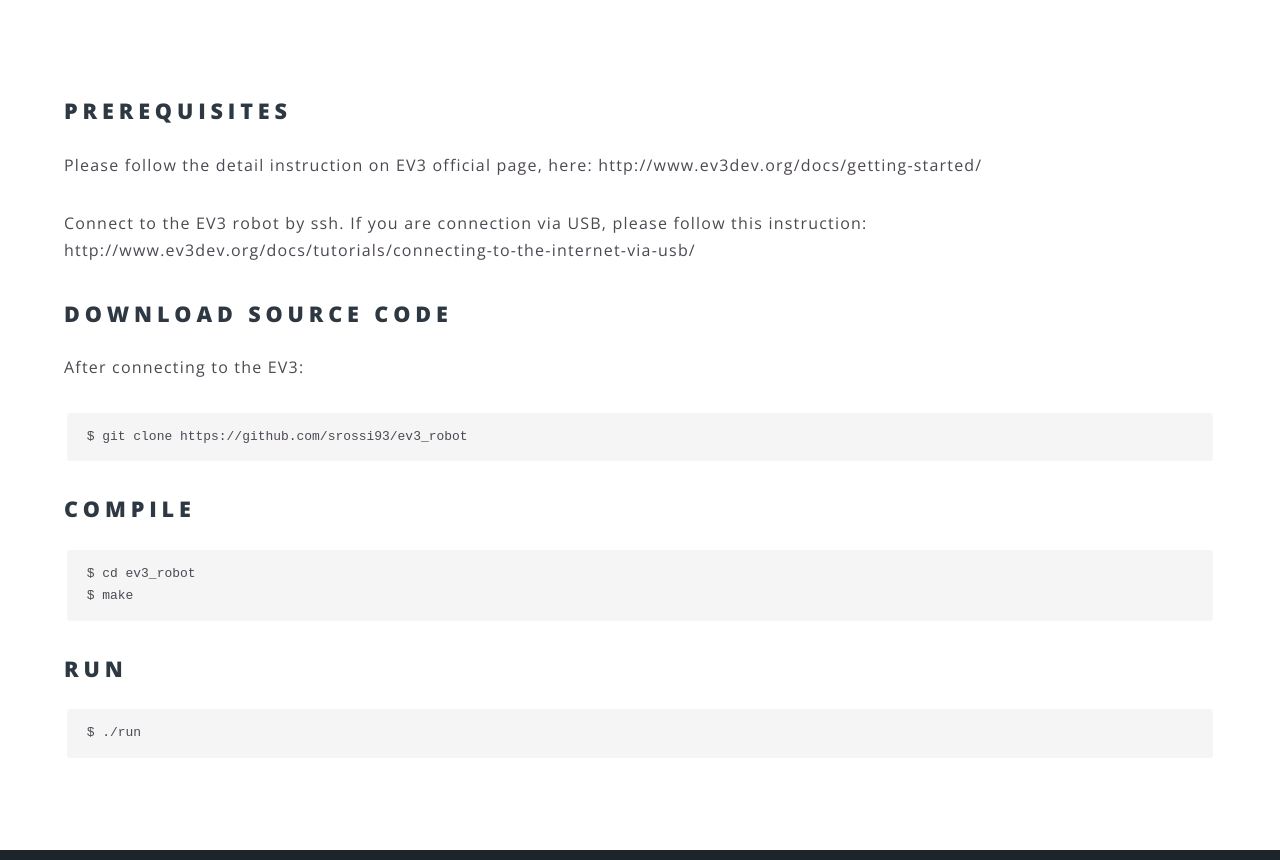
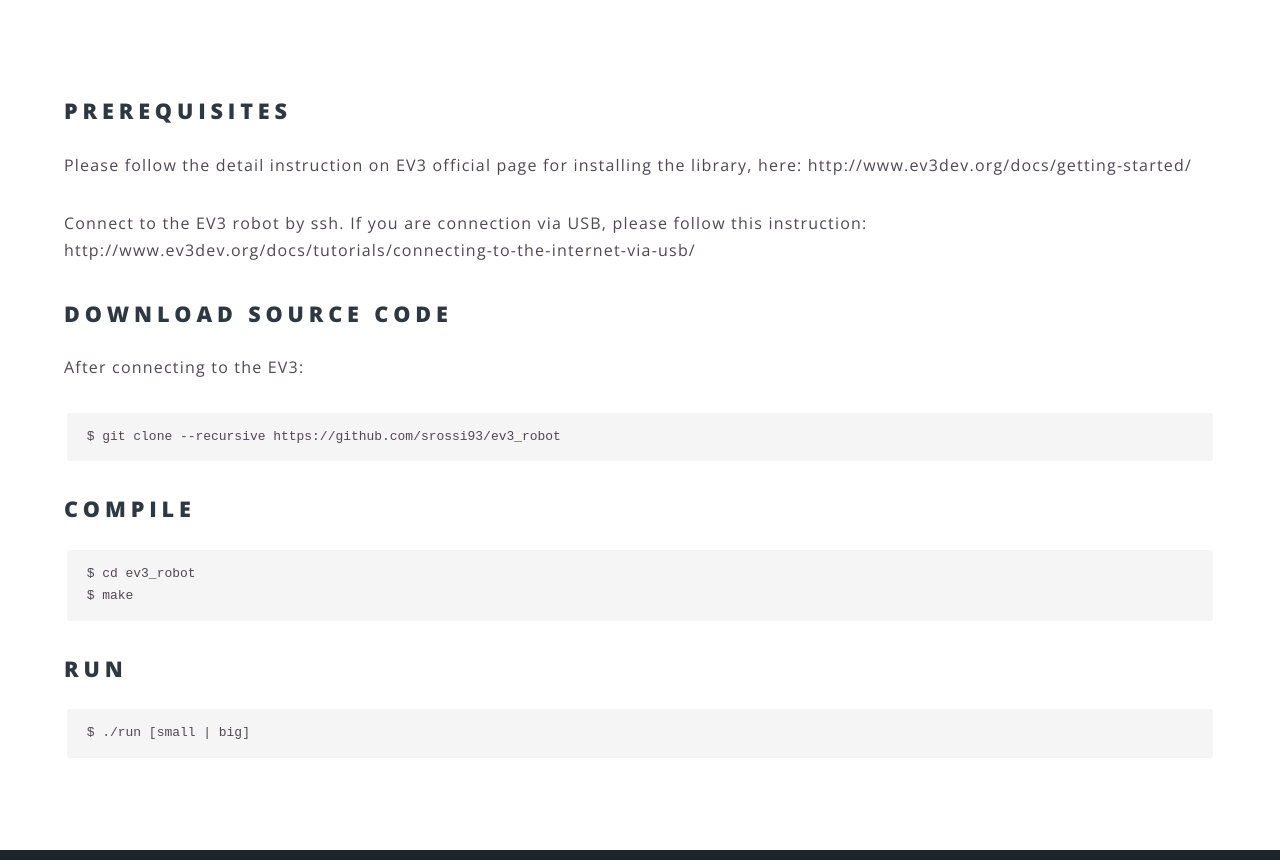
Before and after one commit to srossi93/ev3_robot, a Jekyll site: the page built from docs/instructions.html, in a window 1280 px wide and 1400 px high, cut to the strip 397-1257 px from the top of the window. Built offline with Jekyll 4.4.1, drawn with Linux system fonts in a browser that asks for light colours.

Commit message:
Little modifications - Website

```diff
--- a/docs/_config.yml
+++ b/docs/_config.yml
@@ -13,12 +13,12 @@ email: rossi@eurecom.fr
 baseurl: "" # the subpath of your site, e.g. /blog
 url: "http://srossi93.github.io/ev3_robot" # the base hostname & protocol for your site
 social:
-  twitter: https://twitter.com/<username>
+  #twitter: https://twitter.com/<username>
   github: https://github.com/srossi93/ev3_robot
-  linkedin-square: https://linkedin.com/in/<username>
-  facebook-official: https://facebook.com/<username>
-  google-plus-square: https://plus.google.com/u/0/+<username>
-  #email: /contact/
+  linkedin-square: https://www.linkedin.com/in/simonerossi93/
+  #facebook-official: https://facebook.com/<username>
+  #google-plus-square: https://plus.google.com/u/0/+<username>
+  email: rossi@eurecom.fr #/contact/
   #flickr:
   #instagram:
   #youtube-square:
--- a/docs/index.html
+++ b/docs/index.html
@@ -99,7 +99,7 @@ layout: landing
 								<p>Here is the link to all the secret codes of this warrior.</p>
 							</header>
 							<ul class="actions vertical">
-								<li><a href="https://github.com/srossi93/ev3_robot" class="button fit special">Follow us on GitHub</a></li>
+								<li><a href="https://github.com/srossi93/ev3_robot" class="button fit special">Follow us</a></li>
 								<li><a href="architecture.html" class="button fit">Learn More</a></li>
 							</ul>
 						</div>
--- a/docs/instructions.html
+++ b/docs/instructions.html
@@ -5,12 +5,12 @@ subtitle: How to Download the source code, Compile and Run it?
 ---
 			<section>
 				<h2>Prerequisites</h2>
-				<p>Please follow the detail instruction on EV3 official page, here: http://www.ev3dev.org/docs/getting-started/</p>
+				<p>Please follow the detail instruction on EV3 official page for installing the library, here: http://www.ev3dev.org/docs/getting-started/</p>
 				<p>Connect to the EV3 robot by ssh. If you are connection via USB, please follow this instruction: http://www.ev3dev.org/docs/tutorials/connecting-to-the-internet-via-usb/</p>
 
 				<h2>Download source code</h2>
 				<p> After connecting to the EV3:</p>
-				<pre><code>$ git clone https://github.com/srossi93/ev3_robot
+				<pre><code>$ git clone --recursive https://github.com/srossi93/ev3_robot
 </code></pre>
 
 				<h2>Compile</h2>
@@ -18,6 +18,6 @@ subtitle: How to Download the source code, Compile and Run it?
 $ make</code></pre>
 
 				<h2>Run</h2>
-        <pre><code>$ ./run</code></pre>
+        <pre><code>$ ./run [small | big]</code></pre>
 
 				</section>
--- a/docs/movement.html
+++ b/docs/movement.html
@@ -71,7 +71,7 @@ void turn_inplace_by_relative_angle(int16_t angle, int16_t speed){
 }
 </code></pre>
 
-<p>Now we want to show you how it can go straight by time and by distance, while
-  checking for orientation error. </p>
+<!--<p>Now we want to show you how it can go straight by time and by distance, while
+  checking for orientation error. </p>-->
 
 				<hr />
```
Also changed, not shown: docs/photogallery.html (+9 -2 lines).
